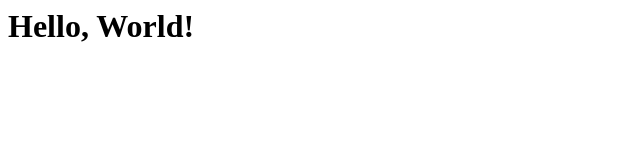
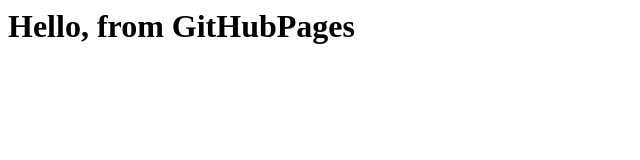
Before and after one commit to elisms23/be-tester1.github.io, a plain HTML site: page index.html in a window 1280 px wide. Shown: the whole page, without its empty margins (0-640 px from the left). Drawn offline with Linux system fonts and the light colour scheme.

Commit message:
commit for pages

```diff
--- a/index.html
+++ b/index.html
@@ -1 +1 @@
-<h1>Hello, World!</h1>
+<h1>Hello, from GitHubPages</h1>
```
